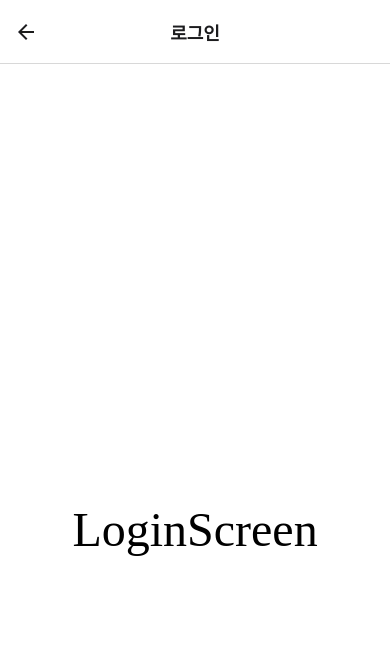
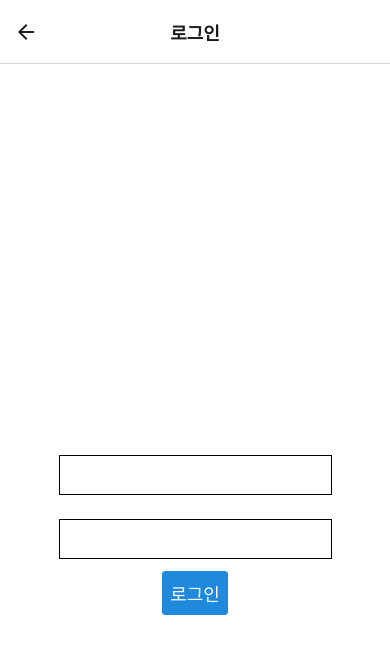
Before and after one commit to ncb6206/react-native-graduate, a React Native app: screen /Login in a window 390 px wide. Shown: the top 654 px of the page. Built offline with nearby package versions, Linux system fonts and the light colour scheme; a web font is replaced by a local one.

Commit message:
ui  설정 중

```diff
--- a/pages/Community.tsx
+++ b/pages/Community.tsx
@@ -12,6 +12,7 @@ export default function Community({ navigation }: any) {
         title="Go to Comment"
         onPress={() => navigation.navigate("Comment")}
       />
+      <Button title="게시글 작성" />
     </View>
   );
 }
--- a/pages/Login.tsx
+++ b/pages/Login.tsx
@@ -1,5 +1,6 @@
 import React, { useState } from "react";
-import { StyleSheet, Text, View, Dimensions } from "react-native";
+import { StyleSheet, Text, View, TextInput } from "react-native";
+import { Button } from "react-native-elements";
 import { basic_theme } from "../theme";
 import LogoTitle from "../component/LogoTitle";
 
@@ -10,7 +11,13 @@ export default function Login() {
   return (
     <View style={styles.container}>
       <LogoTitle></LogoTitle>
-      <Text style={styles.text}>LoginScreen</Text>
+      <TextInput style={styles.input} onChangeText={setUerId} value={userid} />
+      <TextInput
+        style={styles.input}
+        onChangeText={setPassword}
+        value={password}
+      />
+      <Button title="로그인" />
     </View>
   );
 }
@@ -29,8 +36,11 @@ const styles = StyleSheet.create({
     color: "black",
     textAlign: "center",
   },
-  logo: {
-    width: 100,
-    height: 100,
+  input: {
+    width: "70%",
+    height: 40,
+    margin: 12,
+    borderWidth: 1,
+    padding: 10,
   },
 });
--- a/pages/Main.tsx
+++ b/pages/Main.tsx
@@ -1,11 +1,13 @@
 import React from "react";
 import { StyleSheet, Text, View, Image, Dimensions } from "react-native";
+import { Button } from "react-native-elements";
 import { basic_theme } from "../theme";
 
 export default function Main() {
   return (
     <View style={styles.container}>
       <Text style={styles.text}>MainScreen</Text>
+      <Button title="문장 변환" />
     </View>
   );
 }
--- a/pages/Post.tsx
+++ b/pages/Post.tsx
@@ -1,11 +1,13 @@
 import React from "react";
 import { StyleSheet, Text, View, Image, Dimensions } from "react-native";
+import { Button } from "react-native-elements";
 import { basic_theme } from "../theme";
 
 export default function Post() {
   return (
     <View style={styles.container}>
       <Text style={styles.text}>PostScreen</Text>
+      <Button title="등록하기" />
     </View>
   );
 }
--- a/pages/SignUp.tsx
+++ b/pages/SignUp.tsx
@@ -29,6 +29,7 @@ export default function Signup() {
         onChangeText={setPassword}
         value={password}
       />
+      <Button title="회원가입" />
     </View>
   );
 }
@@ -48,6 +49,7 @@ const styles = StyleSheet.create({
     textAlign: "center",
   },
   input: {
+    width: "70%",
     height: 40,
     margin: 12,
     borderWidth: 1,
--- a/pages/WordExtract.tsx
+++ b/pages/WordExtract.tsx
@@ -11,6 +11,8 @@ export default function WordExtract({ navigation }: any) {
         title="Go to WordRequest"
         onPress={() => navigation.navigate("WordRequest")}
       />
+      <Button title="신조어 추출" />
+      <Button title="신조어 등록 요청" />
     </View>
   );
 }
--- a/pages/WordRequest.tsx
+++ b/pages/WordRequest.tsx
@@ -1,11 +1,13 @@
 import React from "react";
 import { StyleSheet, Text, View, Image, Dimensions } from "react-native";
+import { Button } from "react-native-elements";
 import { basic_theme } from "../theme";
 
 export default function WordRequest() {
   return (
     <View style={styles.container}>
       <Text style={styles.text}>WordRequestScreen</Text>
+      <Button title="등록하기" />
     </View>
   );
 }
```
